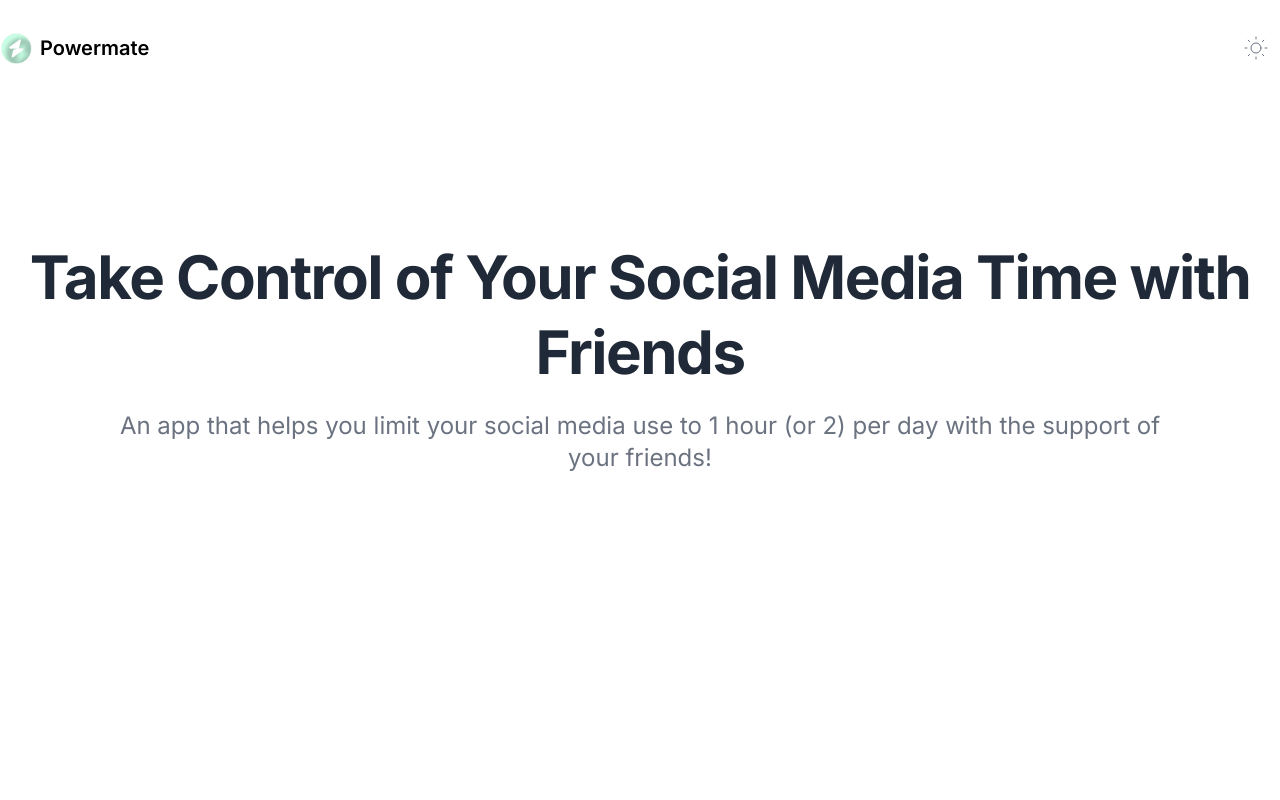
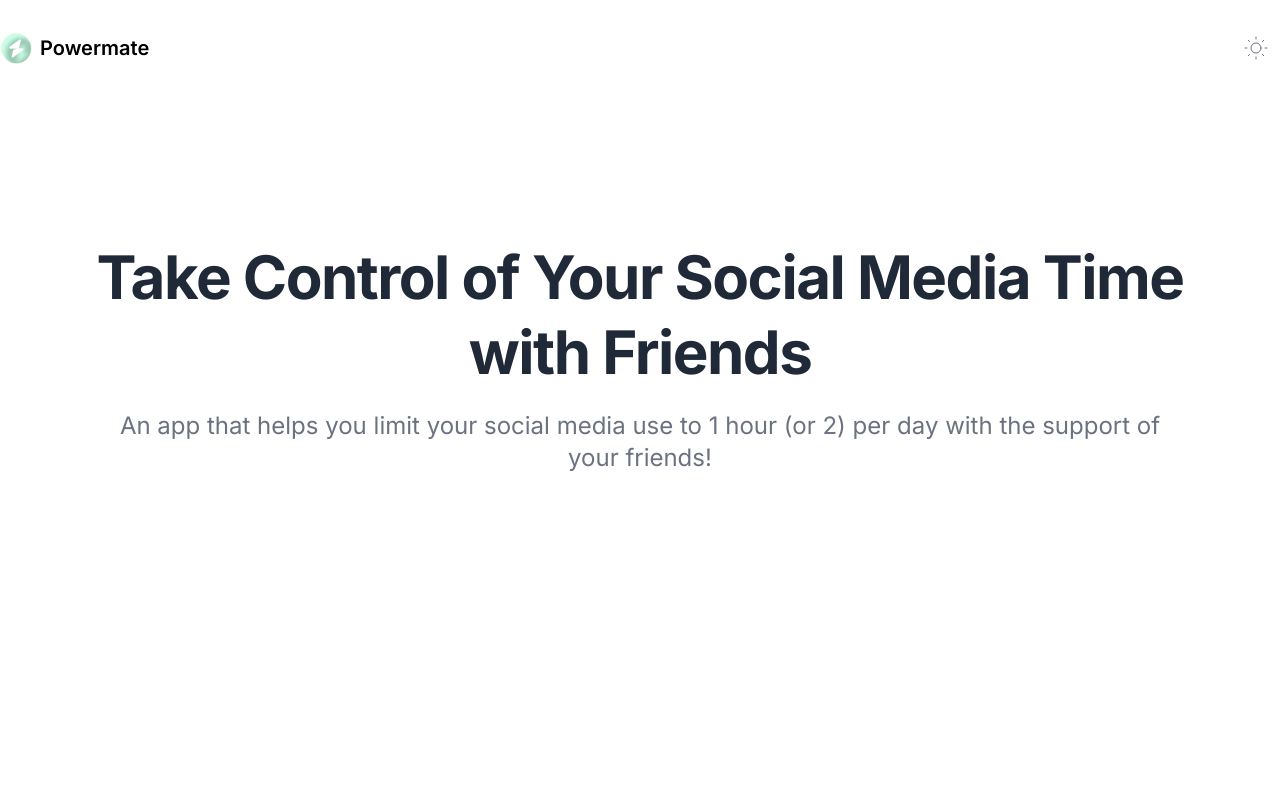
Before and after one commit to Jitomorin/powermate, a Next.js app: page / in a window 1280 px wide. Shown: the top 800 px of the page. Built offline with nearby package versions, Linux system fonts and the light colour scheme.

Commit message:
refinement

```diff
--- a/src/components/Hero.tsx
+++ b/src/components/Hero.tsx
@@ -94,7 +94,7 @@ export const Hero = ({ open, setOpen }: any) => {
         {/* <FloatingBalls /> */}
         <div className="flex items-start justify-start w-full min-h-[70vh] lg:h-screen mt-20 ">
           <div className=" mx-auto flex flex-col">
-            <h1 className="text-3xl font-bold leading-snug tracking-tight text-center text-[#1f2937] dark:text-white  lg:leading-tight lg:text-6xl xl:leading-tight">
+            <h1 className="text-3xl font-bold leading-snug tracking-tight text-center text-[#1f2937] dark:text-white  lg:leading-tight lg:text-6xl xl:leading-tight md:px-10">
               Take Control of Your Social Media Time with Friends
             </h1>
             <p className="py-5 lg:px-24 px-0 md:px-24 text-center text-lg leading-normal text-gray-500 lg:text-xl xl:text-2xl dark:text-gray-300">
```
